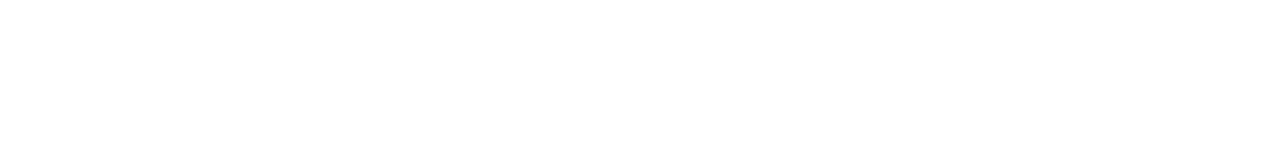
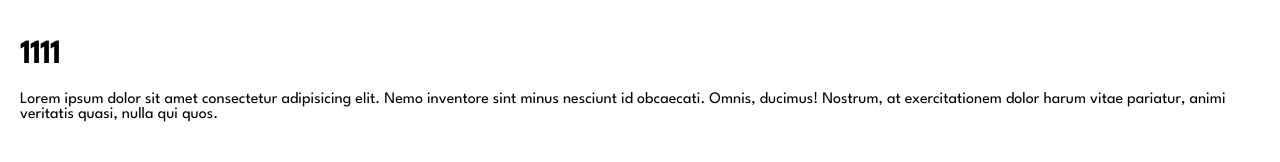
Before and after one commit to DashaSovaLU/thames, a plain HTML site: page index.html in a window 1280 px wide. Drawn offline with Linux system fonts and the light colour scheme.

Commit message:
+ icon, block__wrap

```diff
--- a/index.html
+++ b/index.html
@@ -11,6 +11,19 @@
 
 <body>
 
+    <main>
+        <div class="block">
+            <div class="block__wrap">
+                <h1>1111</h1>
+                <p>
+                    Lorem ipsum dolor sit amet consectetur adipisicing elit. Nemo inventore sint minus nesciunt id
+                    obcaecati. Omnis, ducimus! Nostrum, at exercitationem dolor harum vitae pariatur, animi veritatis
+                    quasi, nulla qui quos.
+                </p>
+            </div>
+        </div>
+    </main>
+
 </body>
 
 </html>
--- a/main.css
+++ b/main.css
@@ -4,3 +4,17 @@
 body {
 	font-family: "League Spartan", sans-serif;
 }
+
+/* block */
+.block {
+	width: 100%;
+	display: flex;
+	flex-direction: column;
+	align-items: center;
+	padding: 20px;
+}
+
+.block__wrap {
+	width: 100%;
+	max-width: 1244px;
+}
```
Also changed, not shown: img/header/logo.svg (added), img/icon/20_arrow.svg (added), img/icon/20_seorch.svg (added).
